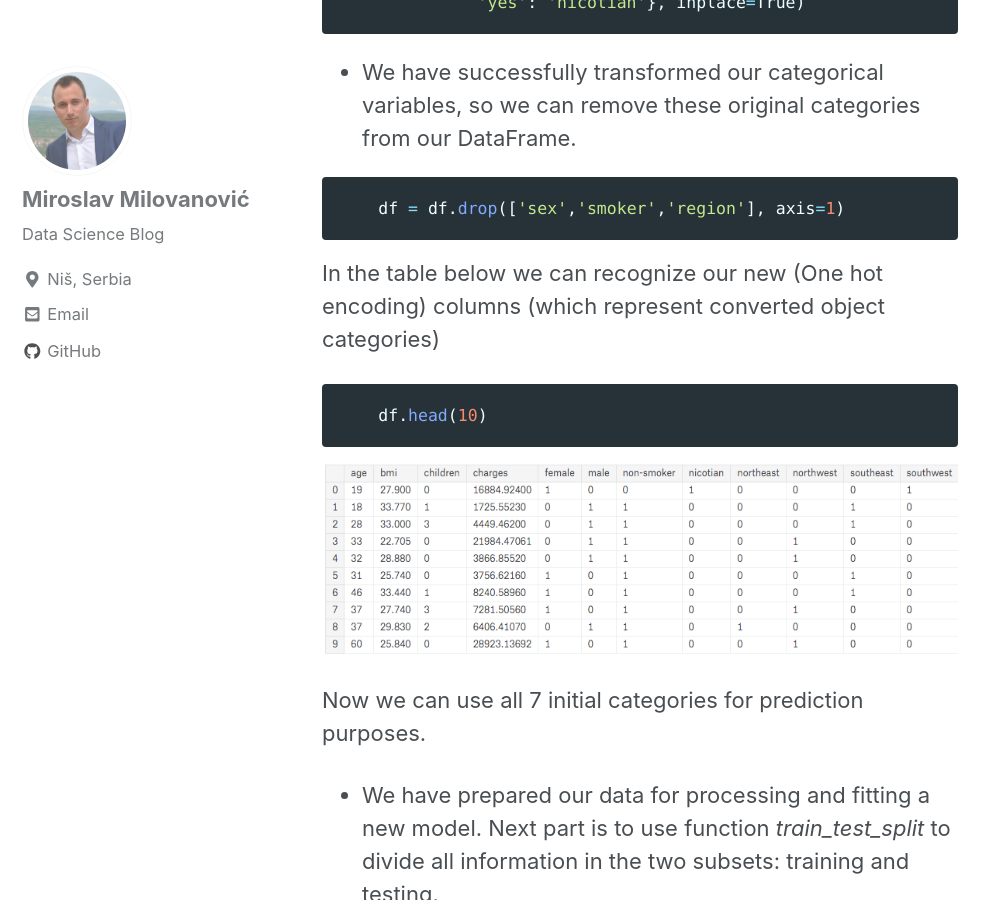
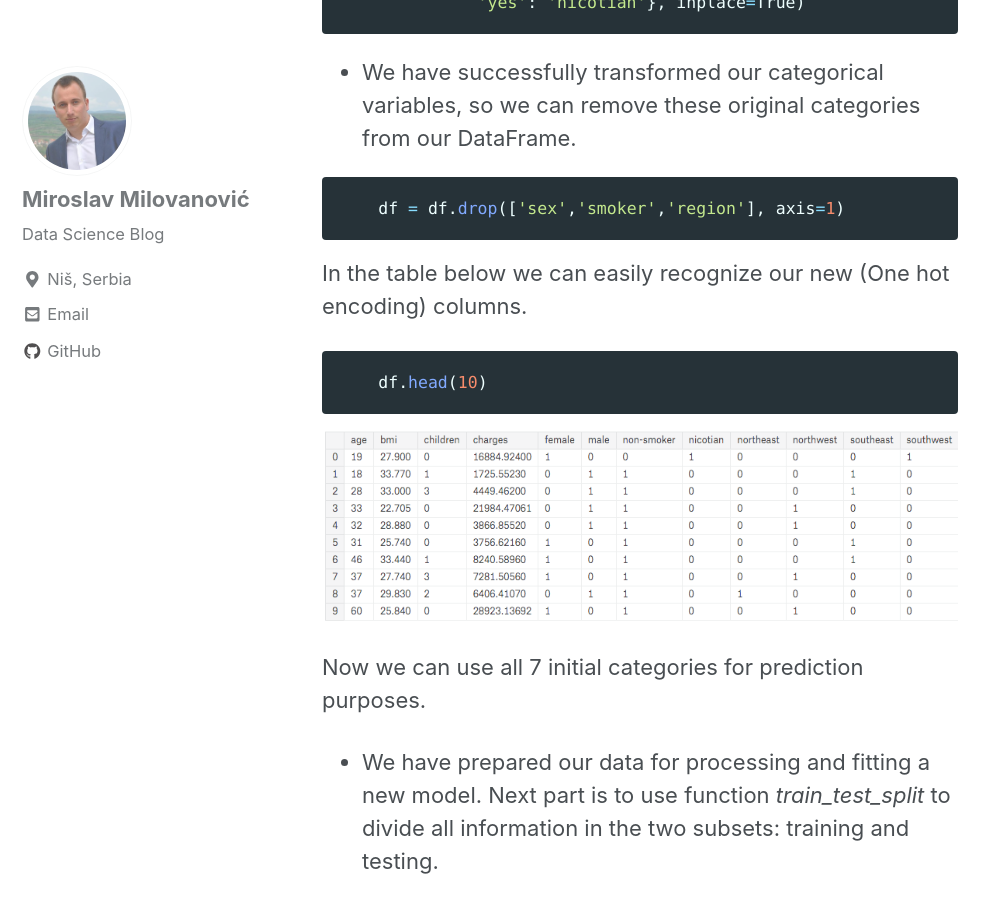
Before and after one commit to mmilovanovic87/mmilovanovic87.github.io, a Jekyll site: the page built from _posts/2018-12-23-LinearRegression.md, in a window 1280 px wide and 900 px high, scrolled down 6764 px. Shown: the whole window, without its empty margins (0-998 px from the left). Built offline with Jekyll 4.4.1, drawn with Linux system fonts in a browser that asks for light colours; cached includes are drawn as plain includes; nearby versions of some CDN libraries; formulas are drawn with MathJax 3.

Commit message:
Linear Regression 2.34

````diff
--- a/_posts/2018-12-23-LinearRegression.md
+++ b/_posts/2018-12-23-LinearRegression.md
@@ -126,7 +126,7 @@ What next? To transform categorical variables sex, smoker and region by using On
     df = df.drop(['sex','smoker','region'], axis=1)
 ```
 
-In the table below we can recognize our new (One hot encoding) columns (which represent converted object categories)
+In the table below we can easily recognize our new (One hot encoding) columns.
 
 ```python
     df.head(10)
````
